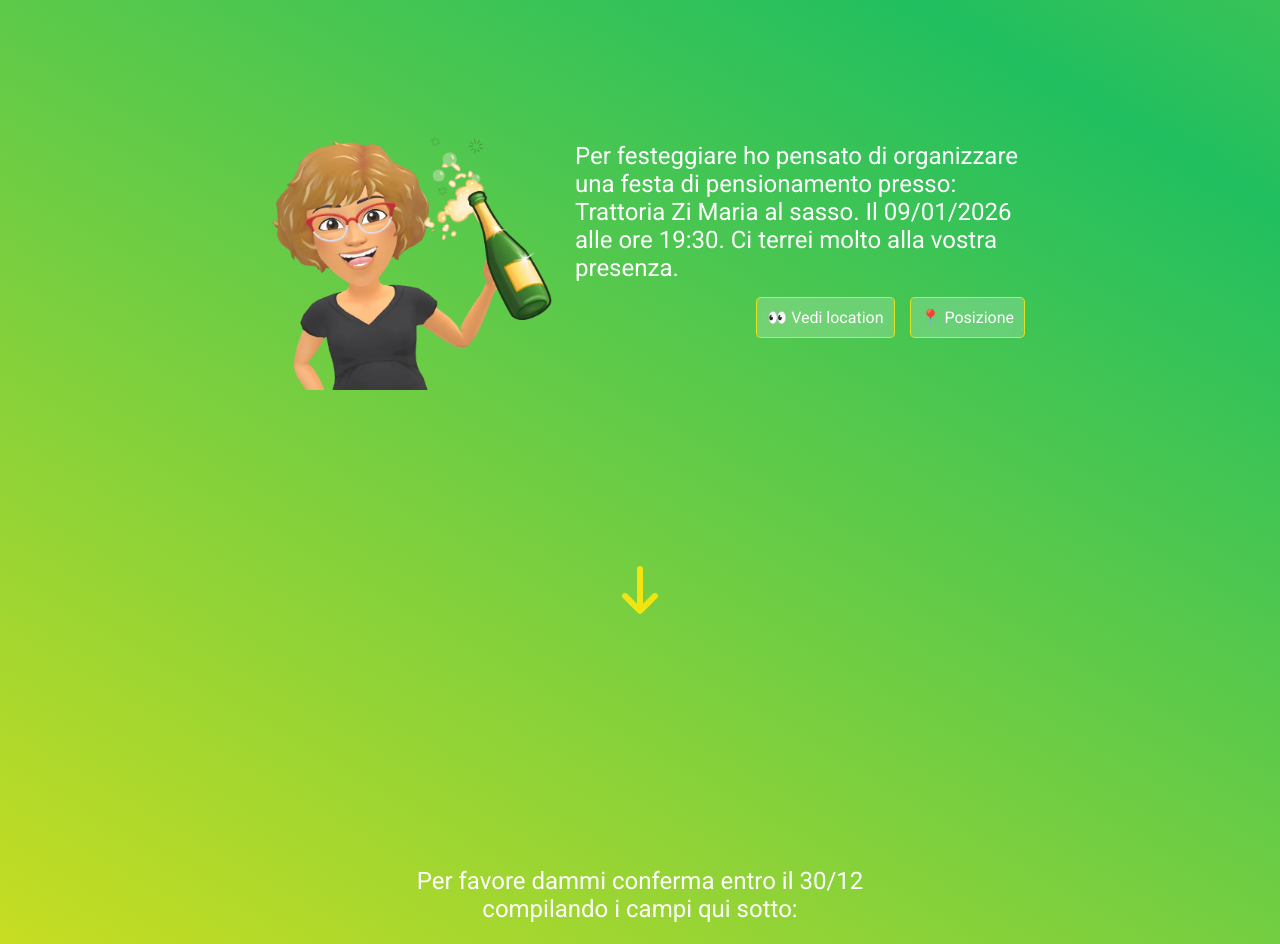
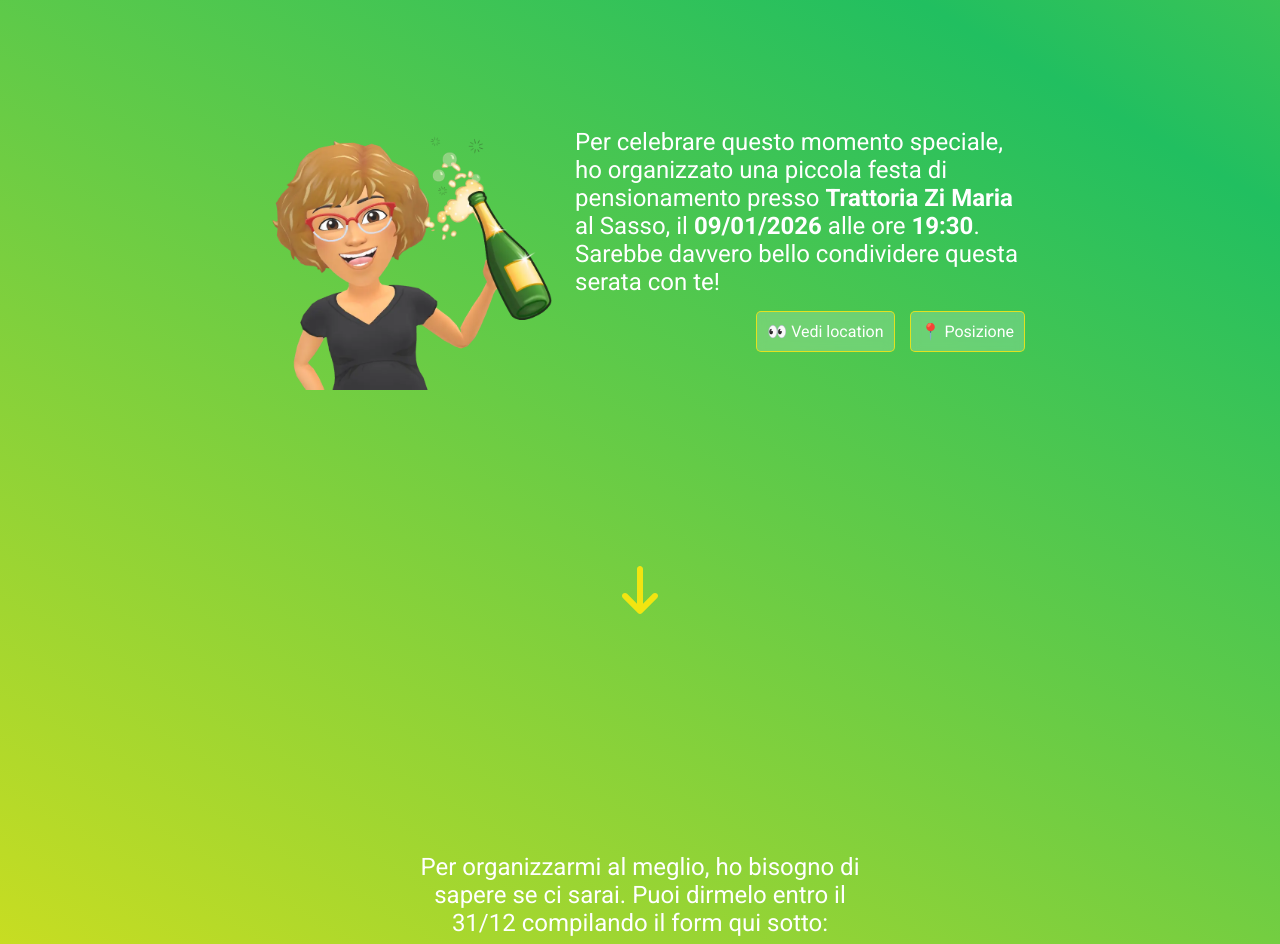
Before and after one commit to robertolatini31/pensione-pina, a React (Vite) app: page / in a window 1280 px wide. Shown: the part 1760-2704 px from the top of the page. Built offline with nearby package versions, Linux system fonts and the light colour scheme.

Commit message:
update text

```diff
--- a/src/partials/formSection/FormSection.jsx
+++ b/src/partials/formSection/FormSection.jsx
@@ -70,7 +70,7 @@
                 <div>
                   <p>{`Grazie ${formData.nome} per aver avvisato!`}</p>
                   <p>
-                    Peccato che non potrai esserci, sarebbe stato bello
+                    Mi dispiace che non potrai esserci, sarebbe stato bello
                     festeggiare insieme.
                   </p>
                   <p>Alla prossima occasione!</p>
@@ -108,8 +108,8 @@
       <div id="form-section" className="form-section section">
         <div className="text-wrapper text">
           <p className="text">
-            Per favore dammi conferma entro il 30/12 compilando i campi qui
-            sotto:
+            Per organizzarmi al meglio, ho bisogno di sapere se ci sarai. Puoi
+            dirmelo entro il 31/12 compilando il form qui sotto:
           </p>
         </div>
         <div className="input-wrapper">
--- a/src/partials/thirdSection/ThirdSection.jsx
+++ b/src/partials/thirdSection/ThirdSection.jsx
@@ -38,9 +38,10 @@
 
       <div className="wrapper-text">
         <p className="text">
-          Per festeggiare ho pensato di organizzare una festa di pensionamento
-          presso: Trattoria Zi Maria al sasso. Il 09/01/2026 alle ore 19:30. Ci
-          terrei molto alla vostra presenza.
+          Per celebrare questo momento speciale, ho organizzato una piccola
+          festa di pensionamento presso <strong>Trattoria Zi Maria</strong> al
+          Sasso, il <strong>09/01/2026</strong> alle ore <strong>19:30</strong>.
+          Sarebbe davvero bello condividere questa serata con te!
         </p>
         <div className="links-wrapper">
           <a
```
